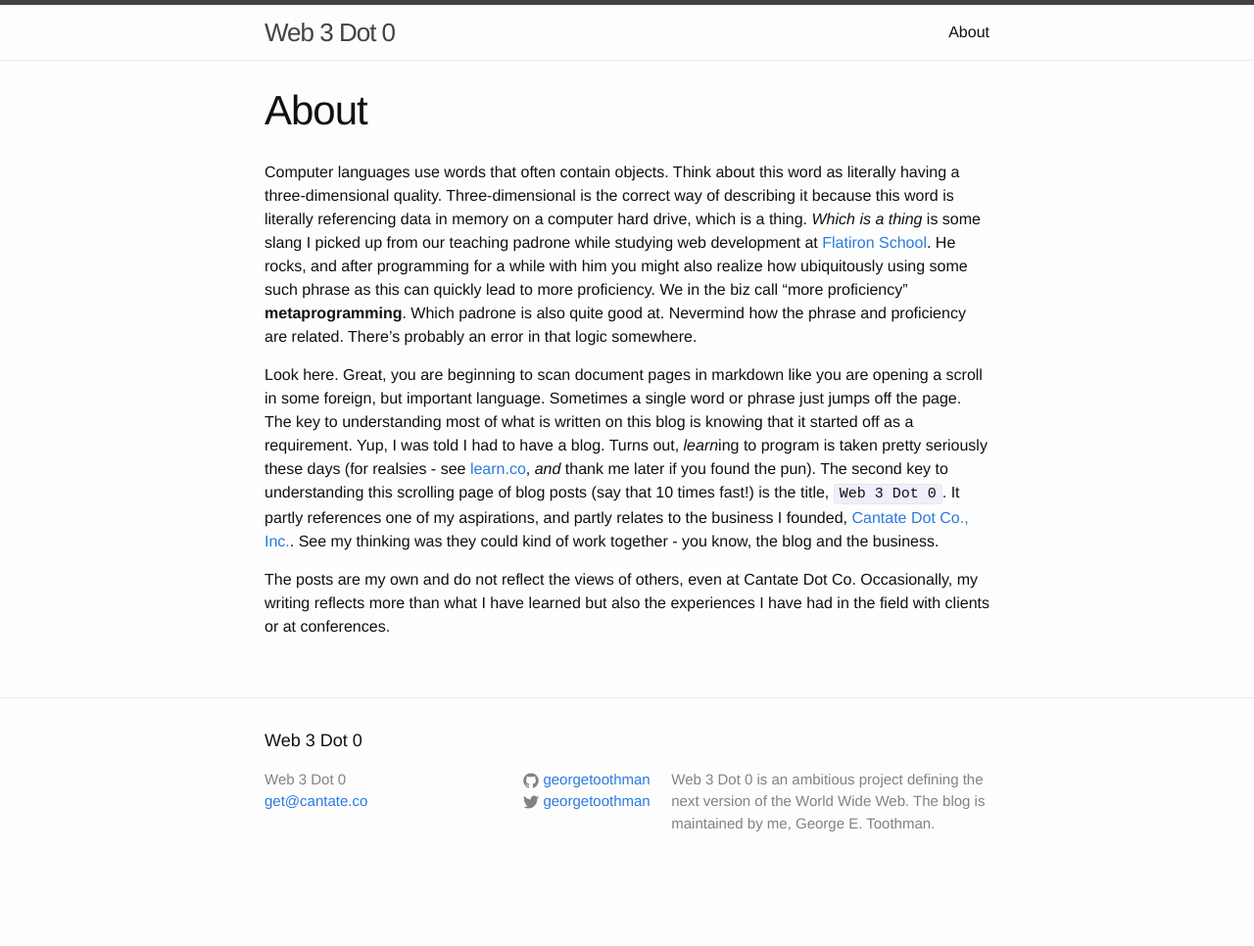
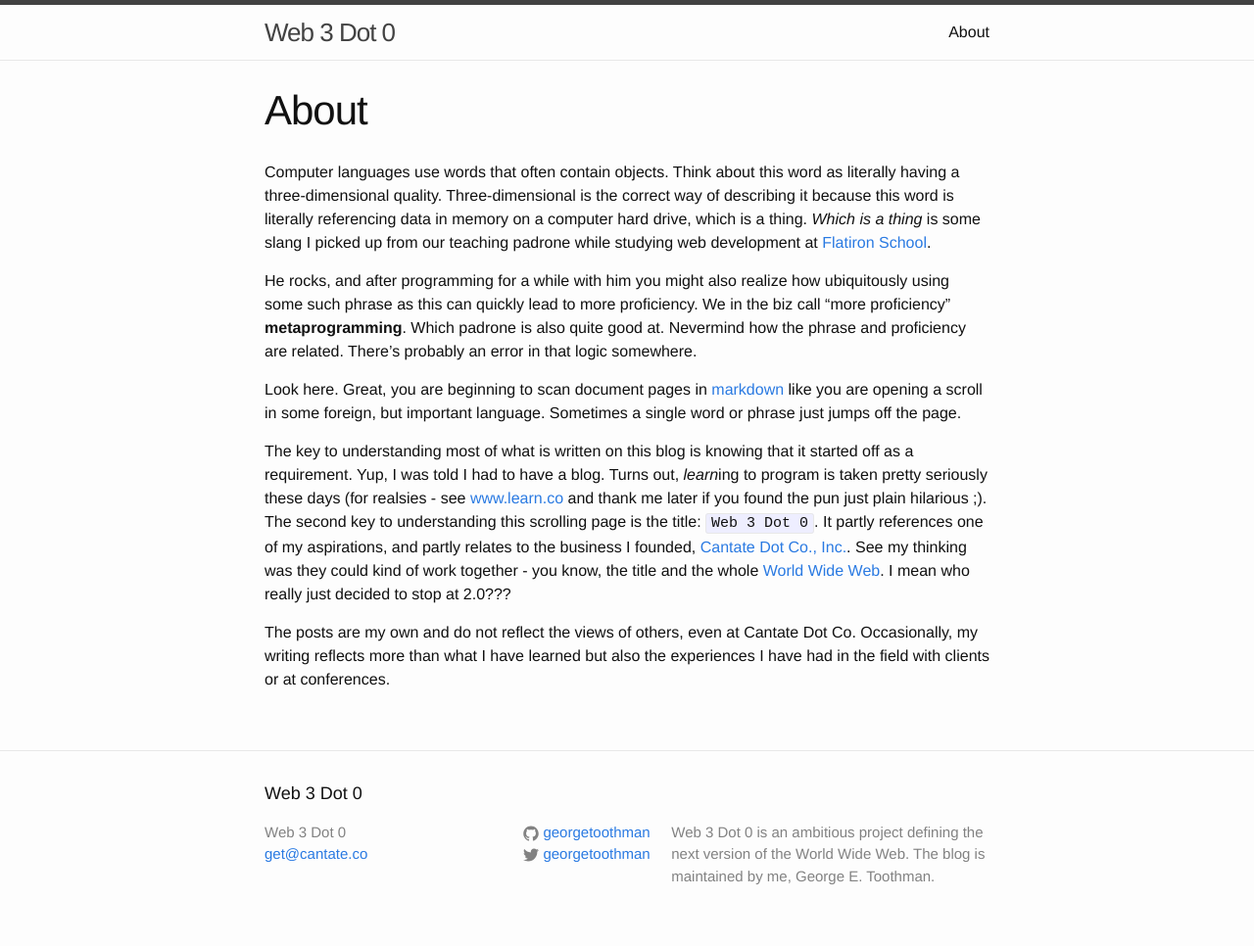
Before and after one commit to georgetoothman/cantate.github.io, a Jekyll site: the page built from about.md, in a window 1280 px wide. Shown: the whole page at 98% size. Built offline with Jekyll 4.4.1, drawn with Linux system fonts in a browser that asks for light colours; before the commit the page ends 912 px from its top, so only the background shows below that.

Commit message:
add edits to about section

```diff
--- a/about.md
+++ b/about.md
@@ -4,8 +4,12 @@ title: About
 permalink: /about/
 ---
 
-Computer languages use words that often contain objects. Think about this word as literally having a three-dimensional quality. Three-dimensional is the correct way of describing it because this word is literally referencing data in memory on a computer hard drive, which is a thing. *Which is a thing* is some slang I picked up from our teaching padrone while studying web development at [Flatiron School](https://learn.co/tracks/intro-to-ruby-development). He rocks, and after programming for a while with him you might also realize how ubiquitously using some such phrase as this can quickly lead to more proficiency. We in the biz call "more proficiency" **metaprogramming**. Which padrone is also quite good at. Nevermind how the phrase and proficiency are related. There's probably an error in that logic somewhere.
+Computer languages use words that often contain objects. Think about this word as literally having a three-dimensional quality. Three-dimensional is the correct way of describing it because this word is literally referencing data in memory on a computer hard drive, which is a thing. *Which is a thing* is some slang I picked up from our teaching padrone while studying web development at [Flatiron School](https://learn.co/tracks/intro-to-ruby-development).
 
-Look here. Great, you are beginning to scan document pages in markdown like you are opening a scroll in some foreign, but important language. Sometimes a single word or phrase just jumps off the page. The key to understanding most of what is written on this blog is knowing that it started off as a requirement. Yup, I was told I had to have a blog. Turns out, *learn*ing to program is taken pretty seriously these days (for realsies - see [learn.co](https://learn.co), *and* thank me later if you found the pun). The second key to understanding this scrolling page of blog posts (say that 10 times fast!) is the title, `Web 3 Dot 0`. It partly references one of my aspirations, and partly relates to the business I founded, [Cantate Dot Co., Inc.](http://cantate.co). See my thinking was they could kind of work together - you know, the blog and the business.
+He rocks, and after programming for a while with him you might also realize how ubiquitously using some such phrase as this can quickly lead to more proficiency. We in the biz call "more proficiency" **metaprogramming**. Which padrone is also quite good at. Nevermind how the phrase and proficiency are related. There's probably an error in that logic somewhere.
+
+Look here. Great, you are beginning to scan document pages in [markdown](https://en.wikipedia.org/wiki/Markdown) like you are opening a scroll in some foreign, but important language. Sometimes a single word or phrase just jumps off the page.
+
+The key to understanding most of what is written on this blog is knowing that it started off as a requirement. Yup, I was told I had to have a blog. Turns out, *learn*ing to program is taken pretty seriously these days (for realsies - see [www.learn.co](https://learn.co) and thank me later if you found the pun just plain hilarious ;). The second key to understanding this scrolling page is the title: `Web 3 Dot 0`. It partly references one of my aspirations, and partly relates to the business I founded, [Cantate Dot Co., Inc.](http://cantate.co). See my thinking was they could kind of work together - you know, the title and the whole [World Wide Web](https://en.wikipedia.org/wiki/World_Wide_Web). I mean who really just decided to stop at 2.0???
 
 The posts are my own and do not reflect the views of others, even at Cantate Dot Co. Occasionally, my writing reflects more than what I have learned but also the experiences I have had in the field with clients or at conferences.
```
Also changed, not shown: Gemfile.lock.
